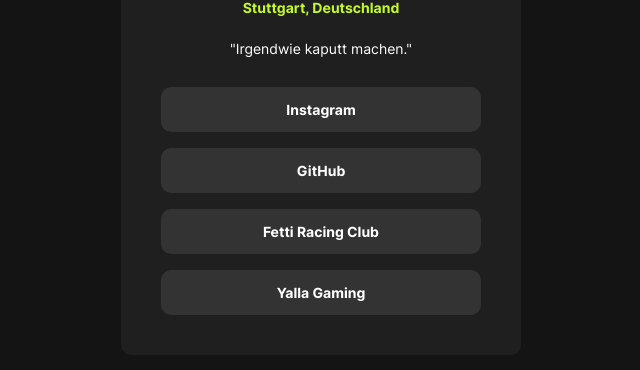
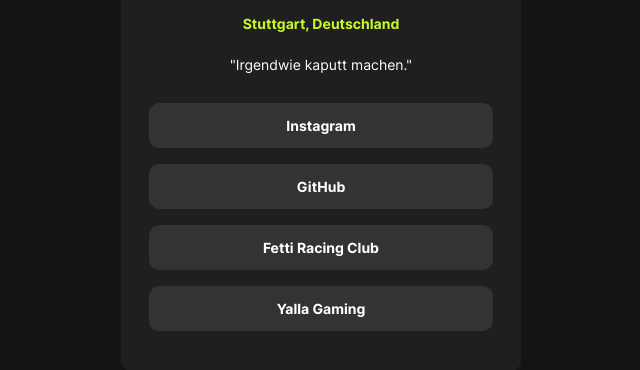
Before and after one commit to meg1502/social-links-profile-main, a plain HTML site: page index.html in a window 1280 px wide. Shown: the part 306-676 px from the top of the page, without its empty margins (319-959 px from the left). Drawn offline with Linux system fonts and the light colour scheme.

Commit message:
small improvments after review

```diff
--- a/assets/styles/main.css
+++ b/assets/styles/main.css
@@ -88,7 +88,10 @@
     border-radius: 10px;
     padding: var(--space-150);
     margin-top: var(--space-150);
+    text-decoration: none;
     transition: background-color 0.5s ease;
+    align-content: center;
+    text-align: center;
 }
 
 .btn-link:hover {
@@ -96,7 +99,3 @@
  color: var(--color-grey-900);
  cursor: pointer;
 }
-
-main a {
- width: 100%;
-}
--- a/index.html
+++ b/index.html
@@ -13,15 +13,15 @@
 <body>
 
   <main class="profile-card">
-    <img class="profile-img" src="assets/images/yalla.jfif" />
-    <div class="profile-name font-1">Yalla Tschikowski</div>
+    <img class="profile-img" alt="yalla profile image" src="assets/images/yalla.jfif" />
+    <h1 class="profile-name font-1">Yalla Tschikowski</h1>
     <div class="profile-location font-2-bold">Stuttgart, Deutschland</div>
     <div class="profile-description font-2">"Irgendwie kaputt machen."</div>
 
-    <a href="https://instagram.com/yallatschikowski"><button class="font-2-bold btn-link">Instagram</button></a>
-    <a href="https://github.com/meg1502"><button class="font-2-bold btn-link">GitHub</button></a>
-    <a href="https://www.youtube.com/channel/UC7ADUQbpiANWXjxnG4sVUbQ"><button class="font-2-bold btn-link">Fetti Racing Club</button></a>
-    <a href="https://www.youtube.com/channel/UCwSKsf8mm8VxAofNeWeki7Q/"><button class="font-2-bold btn-link">Yalla Gaming</button></a>
+    <a href="https://instagram.com/yallatschikowski" class="font-2-bold btn-link">Instagram</a>
+    <a href="https://github.com/meg1502" class="font-2-bold btn-link">GitHub</a>
+    <a href="https://www.youtube.com/channel/UC7ADUQbpiANWXjxnG4sVUbQ" class="font-2-bold btn-link">Fetti Racing Club</a>
+    <a href="https://www.youtube.com/channel/UCwSKsf8mm8VxAofNeWeki7Q/" class="font-2-bold btn-link">Yalla Gaming</a>
 
 
   </main>
```
